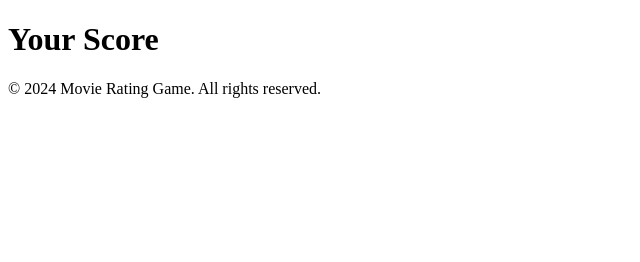
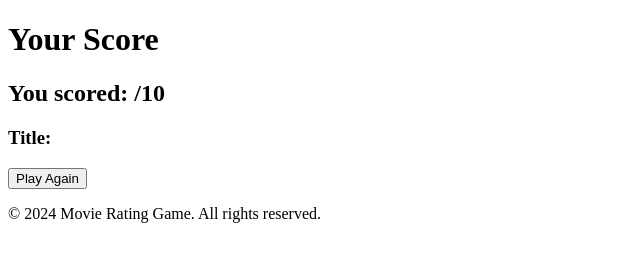
Before and after one commit to Fantomen31/Guess_The_Movie, a plain HTML site: page score.html in a window 1280 px wide. Shown: the whole page, without its empty margins (0-640 px from the left). Drawn offline with Linux system fonts and the light colour scheme.

Commit message:
Add section for score result

```diff
--- a/score.html
+++ b/score.html
@@ -9,6 +9,12 @@
         <h1>Your Score</h1>
     </header>
 
+    <section id="score-result">
+        <h2>You scored: <span id="final-score"></span>/10</h2>
+        <h3>Title: <span id="final-title"></span></h3>
+        <button onclick="restartGame()">Play Again</button>
+    </section>
+
     <footer>
         <p>&copy; 2024 Movie Rating Game. All rights reserved.</p>
     </footer>
```
